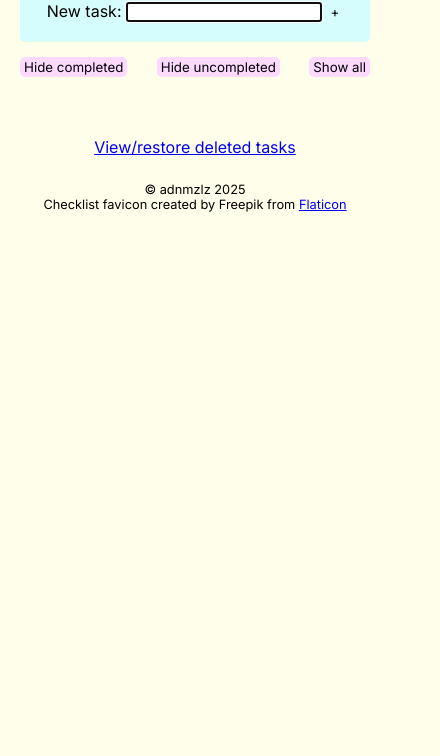
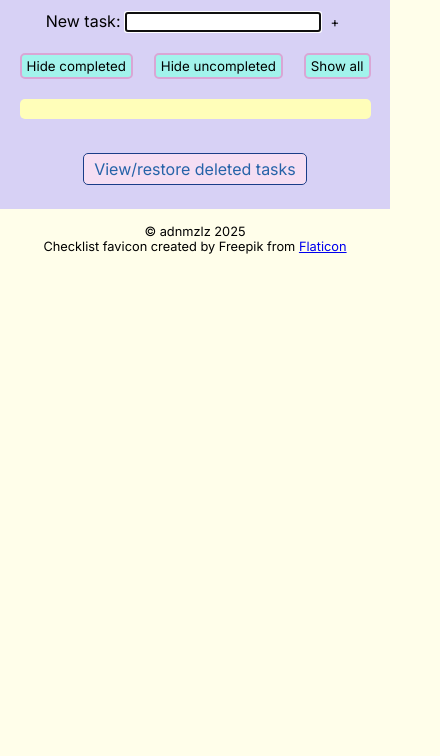
Before and after one commit to adnmzlz/vanilla-todo-list, a website: page index.html in a window 390 px wide. Shown: the part 88-844 px from the top of the page, 440 px wide, since content can reach past the window. Drawn offline with Linux system fonts and the light colour scheme.

Commit message:
Updated styling

```diff
--- a/CSS/style.css
+++ b/CSS/style.css
@@ -1,4 +1,5 @@
 @import url('https://fonts.googleapis.com/css2?family=IBM+Plex+Mono:ital,wght@0,100;0,200;0,300;0,400;0,500;0,600;0,700;1,100;1,200;1,300;1,400;1,500;1,600;1,700&family=Inter:ital,opsz,wght@0,14..32,100..900;1,14..32,100..900&display=swap');
+
 
 * {
   margin: 0;
@@ -12,6 +13,18 @@ body {
   flex-direction: column;
   align-items: center;
   background-color:rgb(255, 254, 234);
+  width: 100%;
+}
+
+.container {
+  background-color: rgb(215, 209, 245);
+  margin: 12px;
+  width: 95%;
+  max-width: 800px;
+  display: flex;
+  flex-direction: column;
+  align-items: center;
+
 }
 
 #filters {
@@ -20,12 +33,9 @@ body {
   width: 350px;
   margin: auto;
   justify-content: space-between;
-  padding-top: 15px;
-
 }
 
 #add-div {
-  background-color: rgb(214, 253, 253);
   width: 100%;
   width: 350px;
   margin: auto;
@@ -34,7 +44,7 @@ body {
 }
 
 h1 {
-  padding-bottom: 10px;
+  padding-bottom: 20px;
   text-align: center;
 }
 
@@ -44,16 +54,44 @@ h1 {
 }
 
 #list {
-  padding: 20px;
+  width: 80%;
+  margin: 20px 10px 20px;
+  padding: 0px 10px 20px;
+  border-radius: 5px;
+  background-color: rgb(255, 254, 185);
+
 }
 
 table {
   text-align: center;
+  margin: auto;
   border: none;
   border-spacing: 0;
-  width: 450px;
+  width: 90%;
 }
 
+table td:nth-child(1) {
+  width: 95%;
+}
+
+@media (max-width: 481px) {
+  .container {
+    margin: 0;
+    width: 100%;
+    margin-bottom: 10px;
+
+  }
+  #list {
+    width: 90%;
+  }
+  table {
+    width: 95%;
+    margin: auto;
+  }
+  #filters {
+    width: 90%;
+  }
+}
 th, td {
   border: none;
   padding: 5px;
@@ -63,6 +101,7 @@ td {
   text-align: left;
   border-bottom: solid 1px grey;
   padding: 20px;
+  word-break: break-all;
 }
 
 tr[draggable="true"] {
@@ -74,7 +113,7 @@ tr[draggable="true"] {
 }
 
 button {
-  padding: 2px 4px;
+  padding: 3px 5px;
   border: none;
   background: none;
 
@@ -84,21 +123,40 @@ button {
 }
 
 button.sort-button {
-  background-color: rgb(252, 218, 255);
+  background-color: rgb(162, 243, 236);
+  border: solid 2px rgb(218, 166, 213);
   border-radius: 5px;
+
+  &:active {
+    background-color: rgb(65, 216, 203);
+  }
 }
 
 #restore-link {
   padding-bottom: 15px;
+  padding: 20px;
+  margin-bottom: 10px;
   text-align: center;
 }
+
+#restore-link a {
+  text-decoration: none;
+  border: 1px solid rgb(26, 61, 136);
+  border-radius: 5px;
+  padding: 5px 10px;
+  color:rgb(38, 99, 168);
+  background-color:rgb(245, 222, 243);
+  font-weight: 12px;
+
+  &:active {
+    background-color:rgb(218, 166, 213);
+  }
+
+}
+
 
 footer {
   text-align: center;
   font-size: .8em;
   padding: 5px;
 }
-
-#restore-link {
-  padding: 20px;
-}
--- a/JS/app.ts
+++ b/JS/app.ts
@@ -214,7 +214,7 @@ function addTask() {
 /**
  * @function to add support for enter key to add a new task instead of just clickin the add button
  */
-function checkEnter(event) {
+function checkEnter(event: any) {
   if (event.key === "Enter") {
     addTask();
   }
```
Also changed, not shown: README.md, 1 other file.
